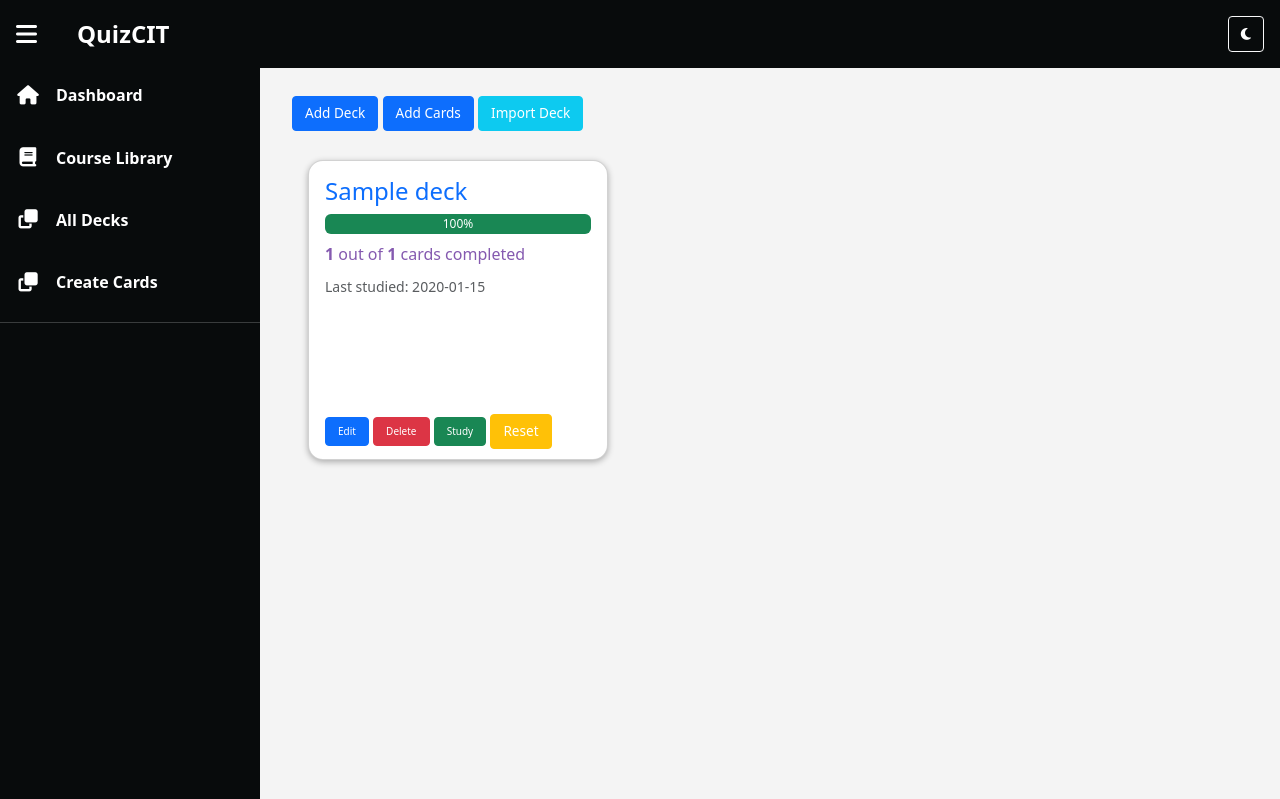
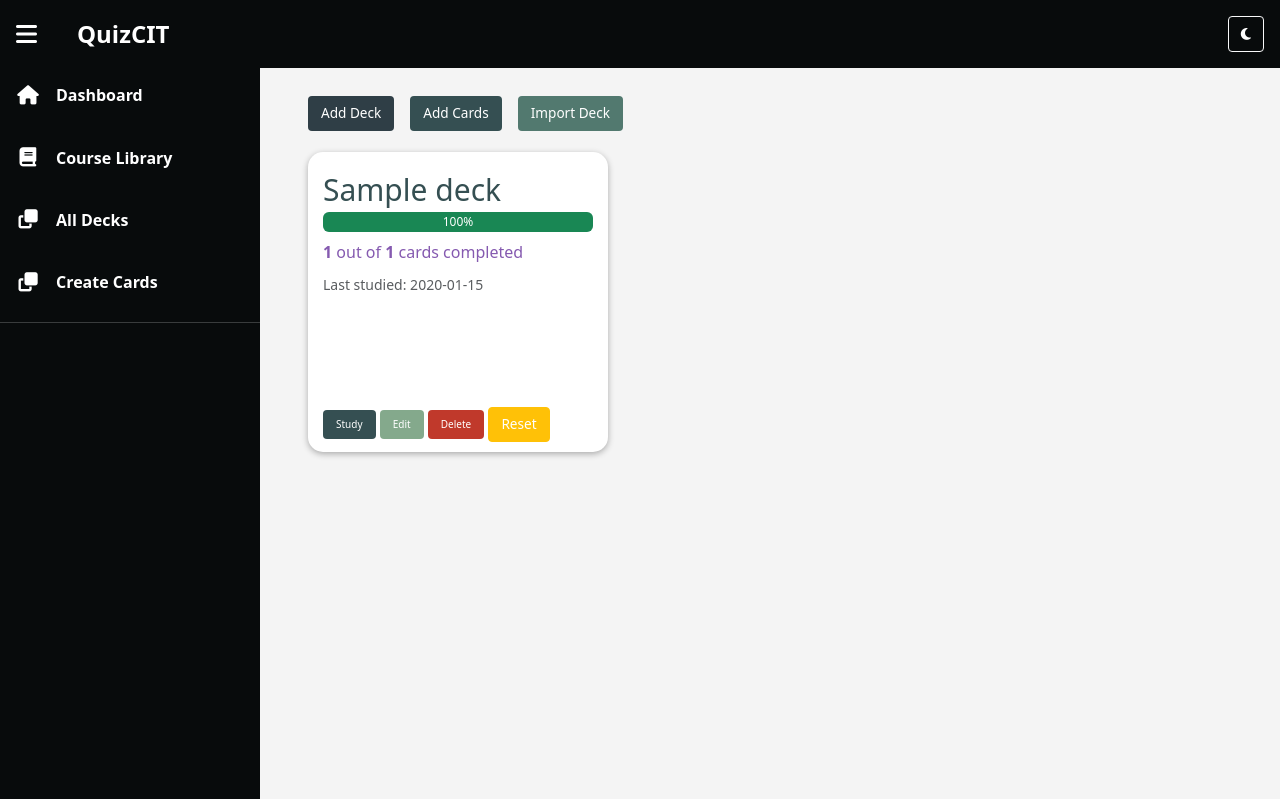
Before and after one commit to JChacon2001/CIT-PROJECT, a Flask app: page /decks in a window 1280 px wide. Shown: the top 799 px of the page. Run offline with Flask 3, Linux system fonts and the light colour scheme; tables that the repository leaves empty hold one stand-in row (values such as "Sample post"); some libraries are stand-ins or nearby versions; some web fonts are replaced.

Commit message:
fix the fix

```diff
--- a/static/style.css
+++ b/static/style.css
@@ -537,6 +537,10 @@ html.dark-mode .title {
   flex-wrap: wrap;
 }
 
+.text-muted{
+  color: red;
+}
+
 .Acards p {
   font-size: 24px;
 }
--- a/templates/alldecks.html
+++ b/templates/alldecks.html
@@ -1,21 +1,18 @@
 {% extends "base.html" %}
 
 {% block content %}
+<div class="deck-controls">
+    <a href="{{ url_for('html.deck_form') }}" class="btn add-btn">Add Deck</a>
+    <a href="{{ url_for('html.create_card') }}" class="btn cards-btn">Add Cards</a>
+    <a href="{{ url_for('html.import_csv') }}" class="btn import-btn">Import Deck</a>
+  </div>
 
-<a href="{{ url_for('html.deck_form') }}" class="btn btn-primary">Add Deck</a>
-<a href="{{ url_for('html.create_card') }}" class="btn btn-primary">Add Cards</a>
-<a href="{{ url_for('html.import_csv') }}" class="btn btn-info">Import Deck</a>
 
-<div class="decks mt-4">
+  <div class="decks">
     {% for i in data %}
-    <div class="deck card p-3 mb-4">
-        <h4 class="card-title">
-            <a href="{{ url_for('html.deckcont', id=i.id) }}" class="text-decoration-none">
-                {{ i.name }}
-            </a>
-        </h4>
-
-        <div class="progress mb-2" style="height: 20px;">
+    <div class="deck">
+      <a href="{{ url_for('html.deckcont', id=i.id)}}" class="title">{{i.name}}</a>
+      <div class="progress mb-2" style="height: 20px;">
             <div class="progress-bar
                 {% if i.percent >= 80 %} bg-success
                 {% elif i.percent >= 50 %} bg-warning
@@ -29,26 +26,26 @@
                 {{ i.percent }}%
             </div>
         </div>
-
-        <p class="mb-2"><strong>{{ i.completed }}</strong> out of <strong>{{ i.total }}</strong> cards completed</p>
+         <p class="mb-2"><strong>{{ i.completed }}</strong> out of <strong>{{ i.total }}</strong> cards completed</p>
         {% if i.last_studied %}
             <p class="text-muted" ><small>Last studied: {{ i.last_studied.strftime('%Y-%m-%d') }}</small></p>
         {% endif %}
 
-        <div class="eord mt-2">
-    <a href="{{ url_for('html.edit_deck', id=i.id) }}" class="btn btn-sm btn-primary">Edit</a>
-    <a href="{{ url_for('html.delete_deck', id=i.id) }}" class="btn btn-sm btn-danger">Delete</a>
-    <a href="{{ url_for('html.study_deck', id=i.id) }}" class="btn btn-sm btn-success">Study</a>
-    <form action="{{ url_for('html.reset_completion', id=i.id) }}" method="POST" style="display: inline;">
+      <div class="eord">
+        <a href="{{ url_for('html.study_deck', id=i.id) }}" class="btn view-btn">Study</a>
+        <a href="{{ url_for('html.edit_deck', id=i.id)}}" class="btn edit-btn">Edit</a>
+        <a href="{{ url_for('html.delete_deck', id=i.id)}}" class="btn delete-btn">Delete</a>
+        <form action="{{ url_for('html.reset_completion', id=i.id) }}" method="POST" style="display: inline;">
         <button type="submit" class="btn btn-sm btn-warning"
             onclick="return confirm('Are you sure you want to reset progress for this deck?');">
             Reset
         </button>
     </form>
-</div>
-
+      </div>
     </div>
     {% endfor %}
-</div>
+  </div>
 
+  <!-- Bottom padding -->
+  <div style="height: 3rem;"></div>
 {% endblock %}
```
Also changed, not shown: templates/test_alldcks.html (added, +54 -0 lines).
